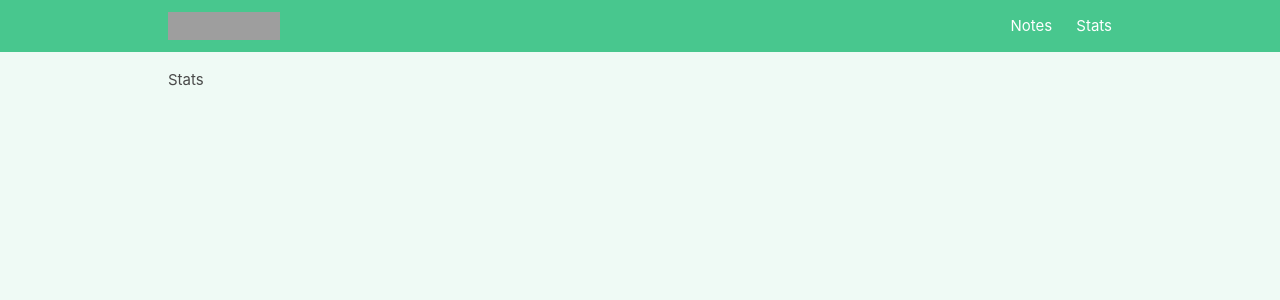
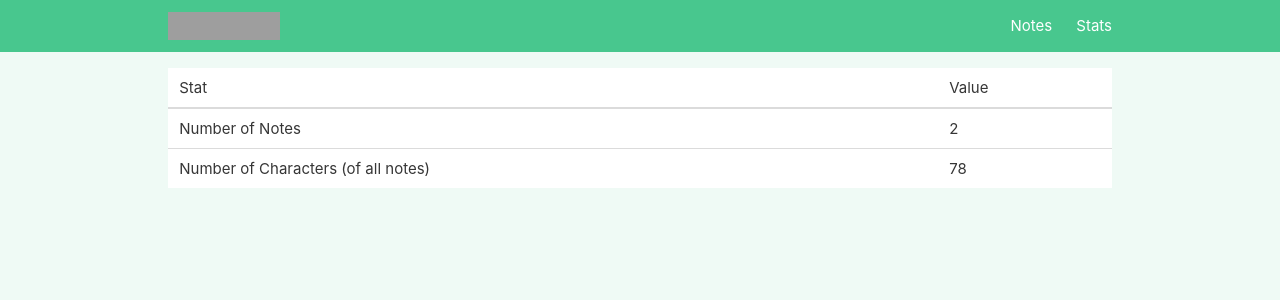
Before and after one commit to Ayodeji0955/note-balls, a Vue app: page /stats in a window 1280 px wide. Shown: the top 300 px of the page. Built offline with nearby package versions, Linux system fonts and the light colour scheme; grey boxes are pictures that could not be loaded.

Commit message:
created the stats component

```diff
--- a/src/components/Layout/NavBar.vue
+++ b/src/components/Layout/NavBar.vue
@@ -32,6 +32,7 @@
             >
                 <div class="navbar-end">
                     <RouterLink
+                        @click="showMobileNav = false"
                         to="/"
                         class="navbar-item"
                         active-class="is-active"
@@ -39,6 +40,7 @@
                         Notes
                     </RouterLink>
                     <RouterLink
+                         @click="showMobileNav = false"
                         to="/stats"
                         class="navbar-item"
                     >
@@ -62,6 +64,7 @@
  */
     const showMobileNav = ref<string | boolean>(true)
 
+
 </script>
 
 <style>
--- a/src/stores/counter.ts
+++ b/src/stores/counter.ts
@@ -43,6 +43,16 @@
       return (id) => {
         return state.notes.filter(note => { return note.id == id })[0].content
       }
+    },
+    totalNotesCount: (state) => {
+        return state.notes.length
+    },
+    totalCharactersCount: (state) => {
+        let count = 0
+        state.notes.forEach(note => {
+          count += note.content.length
+        })
+        return count
     }
   }
 
--- a/src/views/ViewStats.vue
+++ b/src/views/ViewStats.vue
@@ -1,5 +1,35 @@
 <template>
     <div class="stats">
-      <h1>Stats</h1>
+        <table class="table is-fullwidth">
+            <thead>
+                <tr>
+                    <th>Stat</th>
+                    <th>Value</th>
+                </tr>
+            </thead>
+            <tbody>
+                <tr>
+                    <td>Number of Notes</td>
+                    <td>{{ counter.totalNotesCount }}</td>
+                </tr>
+                <tr>
+                    <td>Number of Characters (of all notes)</td>
+                    <td>{{ counter.totalCharactersCount }}</td>
+                </tr>
+            </tbody>
+        </table>
     </div>
 </template>
+
+<script setup lang="ts">
+/**
+ * Imports
+ */
+import { useCounterStore } from '@/stores/counter'
+
+
+/**
+ *  Stores
+ */
+const counter = useCounterStore()
+</script>
```
